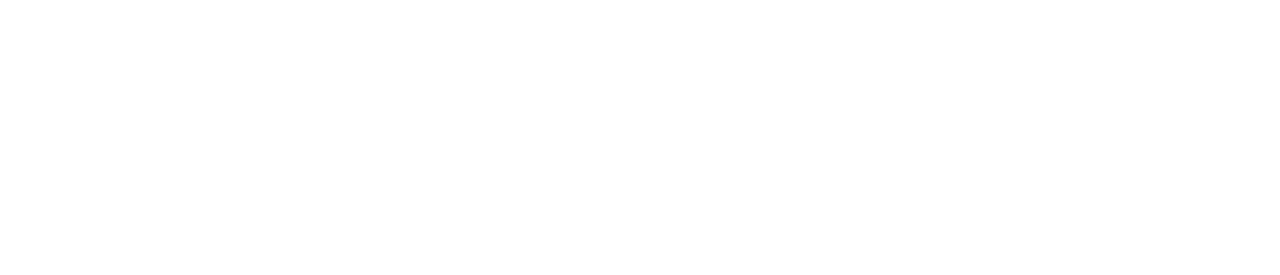
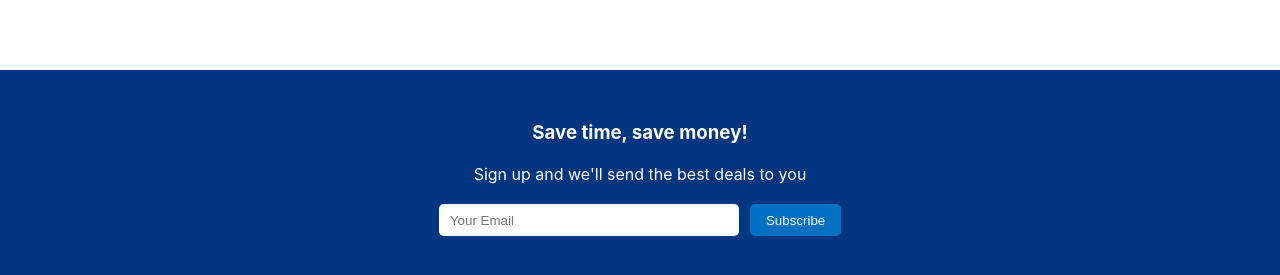
Before and after one commit to 21ciprian/booking-app, a React (Create React App) app: page / in a window 1280 px wide. Shown: the part 1408-1683 px from the top of the page. Before the commit the page ends 1395 px from the top, so only its background shows below. Built offline with nearby package versions, Linux system fonts and the light colour scheme.

Commit message:
Added mailing component

```diff
--- /dev/null
+++ b/src/components/MailList/MailList.jsx
@@ -0,0 +1,19 @@
+import React from 'react'
+import styles from './MailList.module.css'
+
+function MailList() {
+	return (
+		<section className={styles.mail}>
+			<h1 className={styles.mailTitle}>Save time, save money!</h1>
+			<span className={styles.mailDesc}>
+				Sign up and we'll send the best deals to you
+			</span>
+			<div className={styles.mailInputContainer}>
+				<input type='text' placeholder='Your Email' />
+				<button>Subscribe</button>
+			</div>
+		</section>
+	)
+}
+
+export default MailList
--- /dev/null
+++ b/src/components/MailList/MailList.module.css
@@ -0,0 +1,29 @@
+.mail {
+	width: 100%;
+	margin-top: 3.2rem;
+	background-color: #003580;
+	color: #fff;
+	display: flex;
+	flex-direction: column;
+	align-items: center;
+	gap: 1.25rem;
+	padding: 3.2rem;
+}
+.mailInputContainer > input {
+	width: 18.75rem;
+	height: 2rem;
+	border: none;
+	padding: 0.7rem;
+	margin-right: 0.7rem;
+	border-radius: 0.3rem;
+}
+.mailInputContainer > button {
+	height: 2rem;
+	padding: 0 1rem;
+	background-color: #0071c2;
+	color: #fff;
+	font-weight: 500;
+	border: none;
+	border-radius: 0.3rem;
+	cursor: pointer;
+}
--- a/src/pages/Home/Home.jsx
+++ b/src/pages/Home/Home.jsx
@@ -2,6 +2,7 @@
 import Featured from '../../components/Featured/Featured'
 import FeaturedProperties from '../../components/FeaturedProperties/FeaturedProperties'
 import Header from '../../components/Header/Header'
+import MailList from '../../components/MailList/MailList'
 import Navbar from '../../components/Navbar/Navbar'
 import PropertyList from '../../components/PropertyList/PropertyList'
 import styles from './Home.module.css'
@@ -17,6 +18,7 @@
 				<PropertyList />
 				<h1 className={styles.homeTitle}>Homes guests love</h1>
 				<FeaturedProperties />
+				<MailList />
 			</section>
 		</div>
 	)
```
